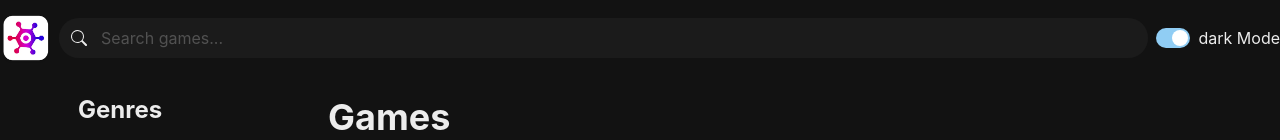
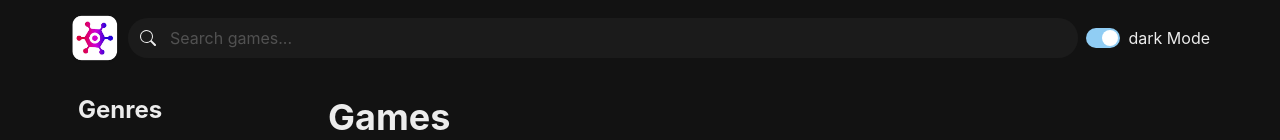
Before and after one commit to aizazjk02/game-hub-test, a React (Vite) app: page / in a window 1280 px wide. Shown: the top 140 px of the page. Built offline with nearby package versions, Linux system fonts and the light colour scheme; no server answers; grey boxes are pictures that could not be loaded.

Commit message:
fix: navbar resizing

```diff
--- a/src/components/Navbar.tsx
+++ b/src/components/Navbar.tsx
@@ -6,14 +6,19 @@ import { Link } from "react-router-dom"
 
 const Navbar = () => {
     return (
-        <HStack justifyContent={"space-between"} paddingY={2}>
-            <Link to={"/"}>
-            <Image src={logo} boxSize={"60px"} objectFit={"cover"}/>
-            </Link>
-            <SearchInput/>
-            <ColorModeSwitch/>
-        </HStack>
-    )
+      <HStack
+        maxWidth={"1140px"}
+        marginX={"auto"}
+        justifyContent={"space-between"}
+        paddingY={2}
+      >
+        <Link to={"/"}>
+          <Image src={logo} boxSize={"60px"} objectFit={"cover"} />
+        </Link>
+        <SearchInput />
+        <ColorModeSwitch />
+      </HStack>
+    );
 }
 
 export default Navbar
--- a/src/pages/Layout.tsx
+++ b/src/pages/Layout.tsx
@@ -5,7 +5,7 @@ import { Box } from "@chakra-ui/react"
 const Layout = () => {
     return (
         <>
-            <Navbar />
+            <Navbar/>
             <Box padding={5}>
                 <Outlet />
             </Box>
```
